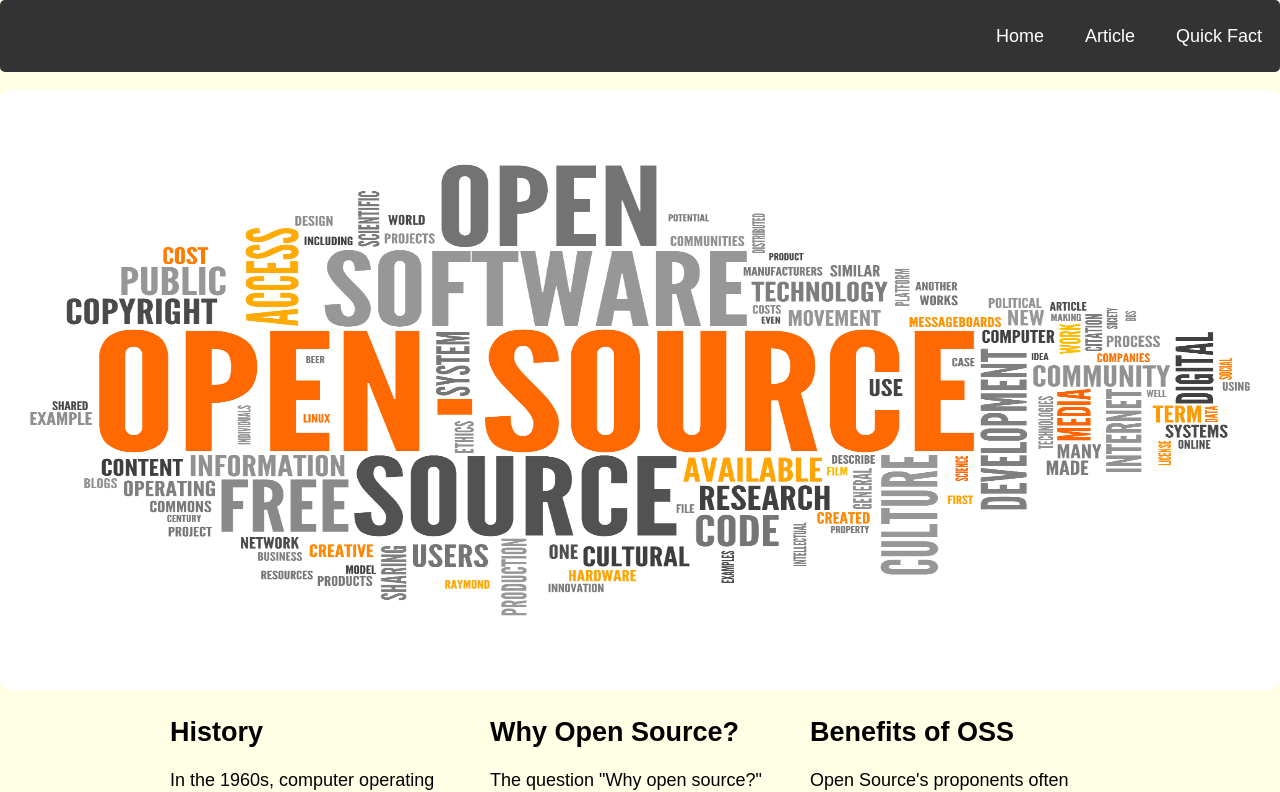
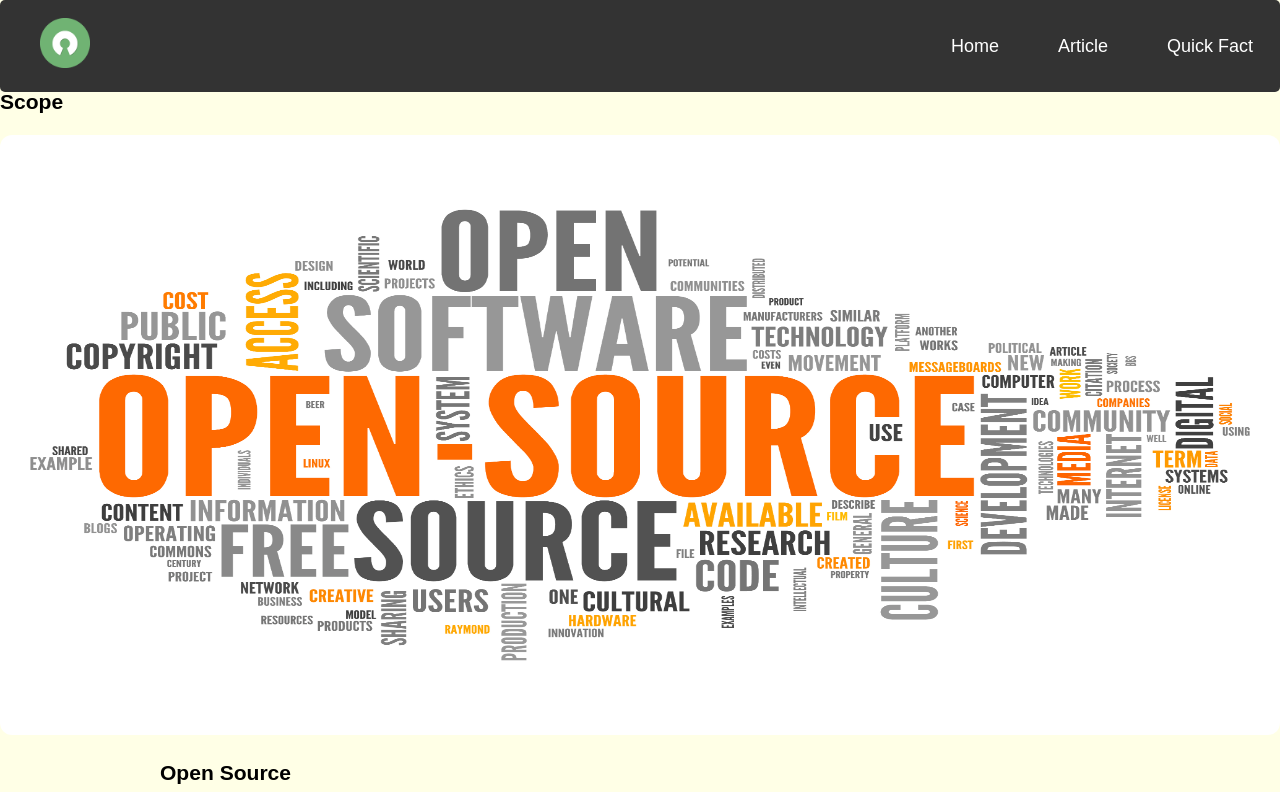
Before and after one commit to nithie/Assignment-1, a plain HTML site: page index.html in a window 1280 px wide. Shown: the top 792 px of the page. Drawn offline with Linux system fonts and the light colour scheme.

Commit message:
modified logo

```diff
--- a/css/first_website.css
+++ b/css/first_website.css
@@ -28,28 +28,37 @@ nav ul{
 	margin: 0;
 }
 
-nav ul li{
+nav ul li {
 	display: inline-block;
+}
+
+nav figure{
+	display:inline-block;
+}
+
+nav>figure>img{
+	height:50px;
 }
 
 nav>ul>li>a{
 	color:#fff;
-	line-height: 2em;
+	line-height: 3em;
 	display: block;
-	padding: 1em 1em;
+	padding: 1.05em 1.5em;
 	text-decoration: none;
 }
 
 nav li:hover{
 	background-color: purple;
 	color: white;
-	border-radius: 20%;
+	border-radius: 15%;
 }
 
 #heroic{
 
 	margin-top:7%;
 }
+
 article>figure{
 
 	margin:0;
@@ -62,22 +71,27 @@ article>figure>img{
 	width:100%;
 	height:600px;
 }
+
 h4{
-	margin-bottom: 0px;
+	margin-bottom: 2px;
 }
+
 h4>p{
 	margin-top: 0px;
 	font-style: italic;
 }
+
 footer{
 	margin-top: 30px;
 }
+
 footer>figure{
 	float: right;
 	margin:10px;
 	display:inline-block;
 	padding:0em;
 }
+
 hr{
 	width: 2px;
 	color: black;
--- a/index.html
+++ b/index.html
@@ -21,6 +21,9 @@
 	<body >
 		<header>
 			<nav>
+				<figure>
+					<img src="images/logo.png" alt="logo">
+				</figure>
 				<ul>
       				<li><a href="#heroic">Home</a></li>
       				<li><a href="#colo">Article</a></li>
@@ -30,12 +33,14 @@
 		</header>			<!--End of Header Section-->
 
 				<article  id="heroic">
+				<h3>Scope</h3>
 					<figure>
 						<img src="images/opensource.jpg" alt="Open Source">
 					</figure>
 				</article>
 			 							<!--End of Heroic Section-->
 			<section class="container_12">
+			<h3>Open Source</h3>
 			<article id="colo" class="grid_4">
 				<h2>History</h2>
 				<p>In the 1960s, computer operating software and compilers were delivered as a part of hardware purchases without separate fees. At the time, source code, the human-readable form of software, was generally distributed with the software providing the ability to fix bugs or add new functions. Universities were early adopters of computing technology. Many of the modifications developed by universities were openly shared, in keeping with the academic principles of sharing knowledge, and organizations sprung up to facilitate sharing.
```
Also changed, not shown: images/logo.png (added).
